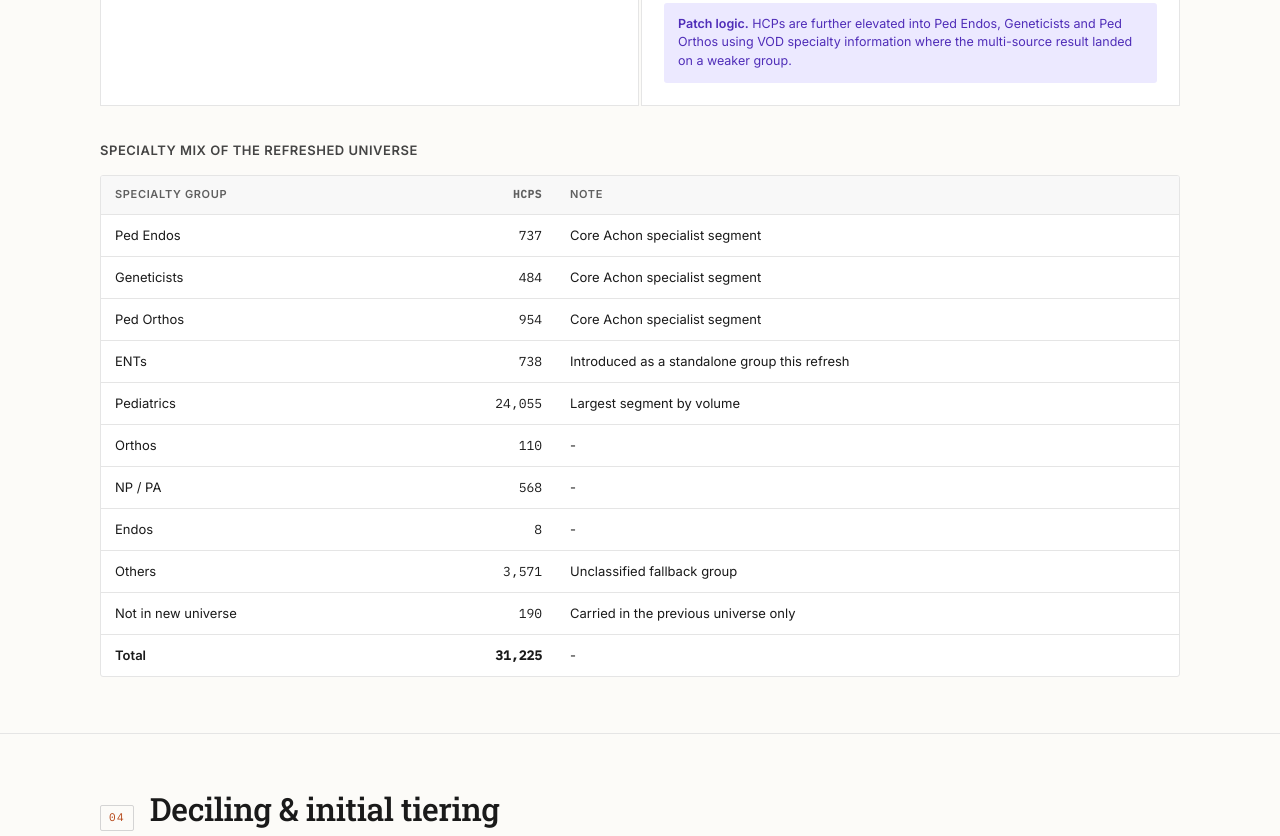
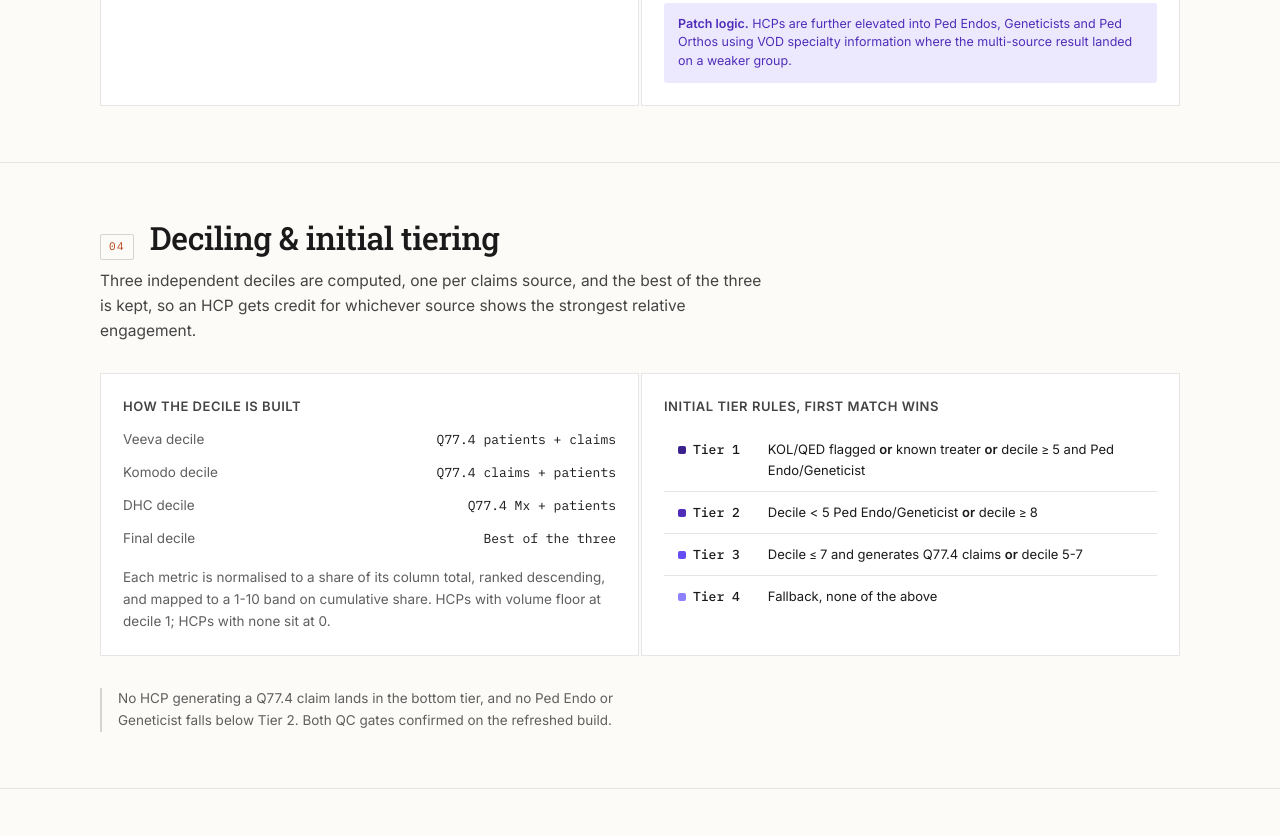
Before and after one commit to Aryan-banafal07/achon-targeting, a plain HTML site: page index.html in a window 1280 px wide. Shown: the part 2693-3529 px from the top of the page. Drawn offline with Linux system fonts and the light colour scheme.

Commit message:
Remove specialty mix table from universe section
Co-Authored-By: Claude Opus 5 (1M context) <noreply@anthropic.com>

```diff
--- a/index.html
+++ b/index.html
@@ -565,7 +565,7 @@ img{max-width:100%}
       </div>
     </div>
 
-    <div class="split" style="margin-bottom:34px">
+    <div class="split">
       <div class="panel">
         <h3>Where the net-new HCPs came from</h3>
         <ul class="kv">
@@ -608,27 +608,6 @@ img{max-width:100%}
       </div>
     </div>
 
-    <h3>Specialty mix of the refreshed universe</h3>
-    <div class="tscroll">
-      <table>
-        <thead>
-          <tr><th>Specialty group</th><th class="num">HCPs</th><th>Note</th></tr>
-        </thead>
-        <tbody>
-          <tr><td>Ped Endos</td><td class="num">737</td><td>Core Achon specialist segment</td></tr>
-          <tr><td>Geneticists</td><td class="num">484</td><td>Core Achon specialist segment</td></tr>
-          <tr><td>Ped Orthos</td><td class="num">954</td><td>Core Achon specialist segment</td></tr>
-          <tr><td>ENTs</td><td class="num">738</td><td>Introduced as a standalone group this refresh</td></tr>
-          <tr><td>Pediatrics</td><td class="num">24,055</td><td>Largest segment by volume</td></tr>
-          <tr><td>Orthos</td><td class="num">110</td><td>-</td></tr>
-          <tr><td>NP / PA</td><td class="num">568</td><td>-</td></tr>
-          <tr><td>Endos</td><td class="num">8</td><td>-</td></tr>
-          <tr><td>Others</td><td class="num">3,571</td><td>Unclassified fallback group</td></tr>
-          <tr><td>Not in new universe</td><td class="num">190</td><td>Carried in the previous universe only</td></tr>
-          <tr><td><strong>Total</strong></td><td class="num"><strong>31,225</strong></td><td>-</td></tr>
-        </tbody>
-      </table>
-    </div>
   </div>
 </section>
 
```
